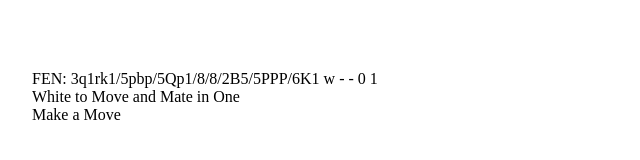
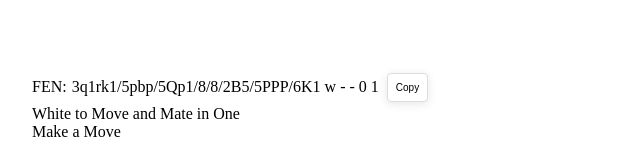
Before and after one commit to joeldick/chess_puzzles2, a React (Vite) app: page / in a window 1280 px wide. Shown: the part 616-776 px from the top of the page, without its empty margins (0-640 px from the left). Built offline with nearby package versions, Linux system fonts and the light colour scheme; no server answers.

Commit message:
added button to copy FEN Issue #26

```diff
--- a/src/App.css
+++ b/src/App.css
@@ -22,7 +22,9 @@ html, body {
 .logout-button,
 #problem-select,
 .navigation-button,
-#go-button {
+#go-button,
+.FEN-copy-button
+{
   padding: 8px;
   margin: 3px;
   border: 1px solid #ddd;
@@ -47,7 +49,9 @@ html, body {
 .logout-button:hover,
 #problem-select:hover,
 .navigation-button:hover,
-#go-button:hover {
+#go-button:hover,
+.FEN-copy-button:hover
+{
   background-color: #f0f0f0;
 }
 
@@ -124,6 +128,17 @@ html, body {
   box-sizing: border-box;
 }
 
+#FEN-container {
+  display: flex;
+  align-items: center;
+}
+
+#FEN-Label,
+#FEN-Text,
+#FEN-Copy-Button {
+  margin-right: 5px;
+}
+
 @media (max-width: 400px), (max-height: 400px) {
   #ChessBoardContainer {
     width: 100%;
--- a/src/App.jsx
+++ b/src/App.jsx
@@ -201,7 +201,18 @@ function App() {
             }}
           />
         </div>
-        <div id="FENText">FEN: {gamePosition}</div>
+        <div id="FEN-container">
+          <div id="FEN-Label">FEN: </div>
+          <div id="FEN-Text">{gamePosition}</div>
+          <div id="FEN-Copy-Button-container">
+            <button
+              className="FEN-copy-button"
+              onClick={() => navigator.clipboard.writeText(gamePosition)}
+            >
+              Copy
+            </button>
+          </div>
+        </div>
         <div id="PromptText">{promptText}</div>
         <div id="ResultText">{resultText}</div>
       </div>
```
